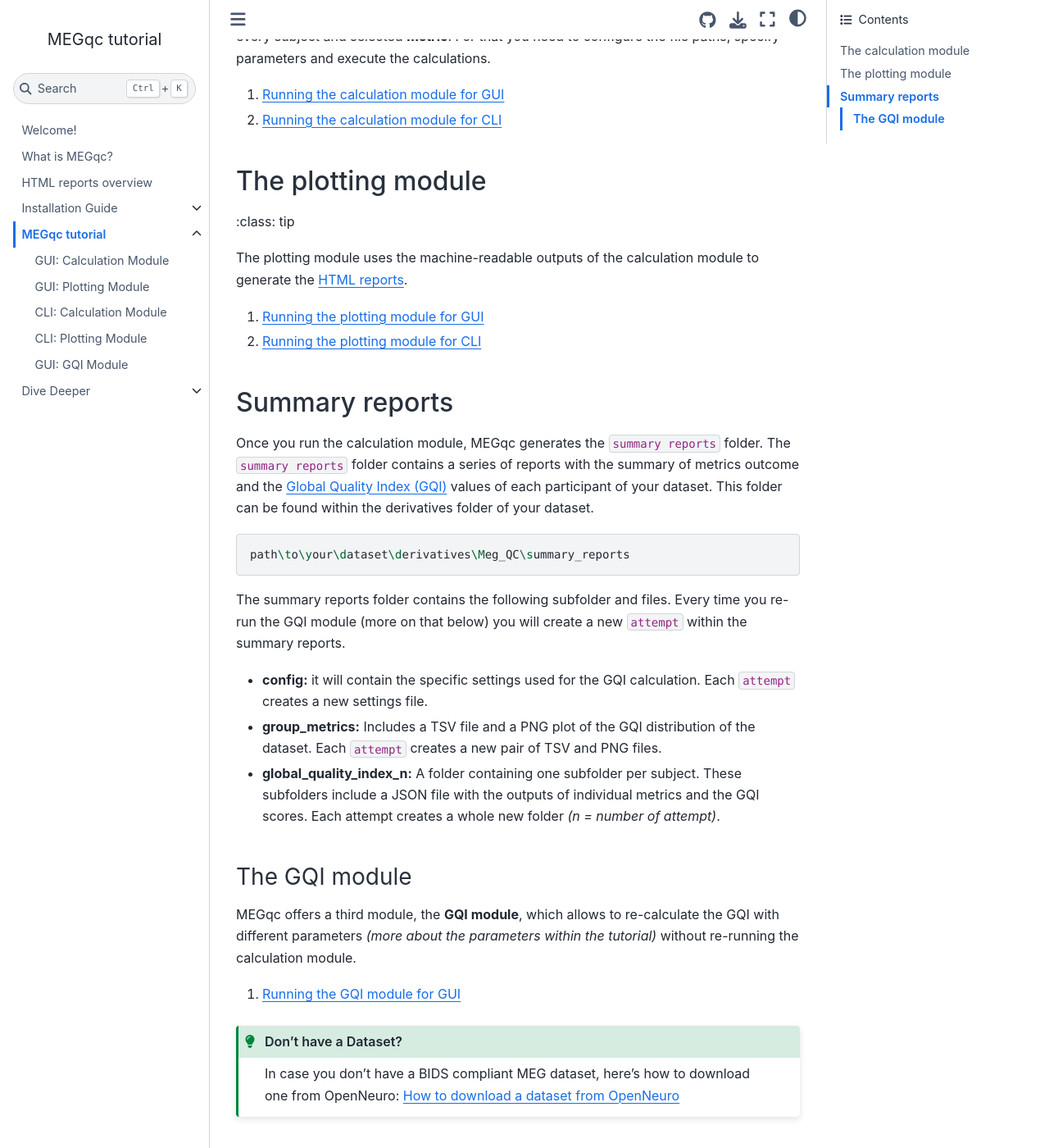
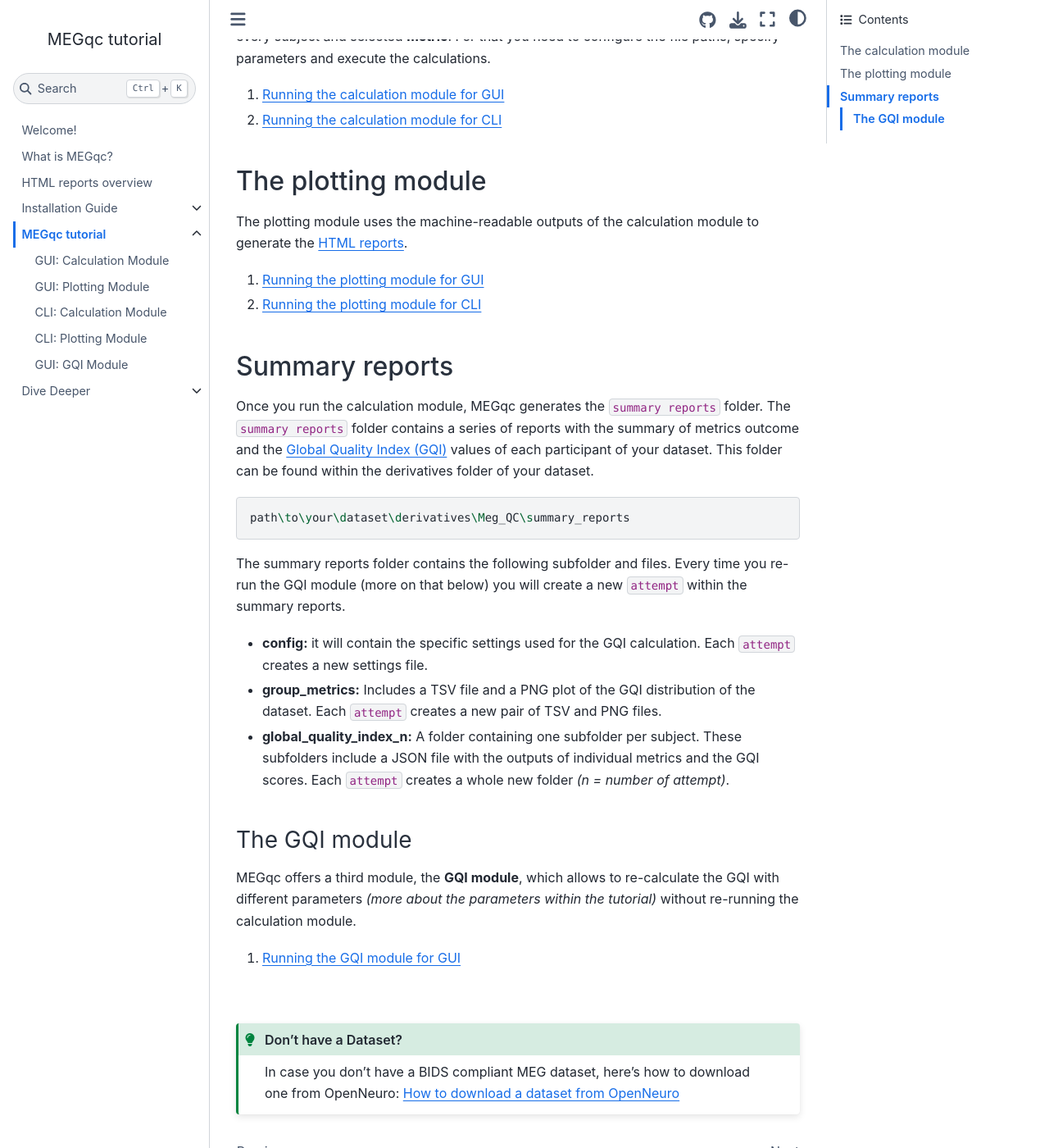
Before and after one commit to ANCPLabOldenburg/megqc_documentation, a Jupyter Book: the page built from book/tutorial.md, in a window 1280 px wide and 1400 px high, scrolled down 378 px. Shown: the whole window at 82% size. Built offline with Jupyter Book 1.0.4 settings and Sphinx 7.4.7 and the Sphinx Book theme 1.1.4, drawn with Linux system fonts in a browser that asks for light colours; pages that are not in the unit, such as notebooks, are missing from menus.

Commit message:
Update tutorial.md

````diff
--- a/book/tutorial.md
+++ b/book/tutorial.md
@@ -10,8 +10,6 @@
 2. [Running the calculation module for CLI](../tutorial/calc_cli)
 
 ## The plotting module
-:class: tip
-
 The plotting module uses the machine-readable outputs of the calculation module to generate the [HTML reports](./report).
 1. [Running the plotting module for GUI](../tutorial/plot_gui)
 2. [Running the plotting module for CLI](../tutorial/plot_cli)
@@ -26,13 +24,14 @@
 The summary reports folder contains the following subfolder and files. Every time you re-run the GQI module (more on that below) you will create a new `attempt` within the summary reports.
 * **config:** it will contain the specific settings used for the GQI calculation. Each `attempt` creates a new settings file.
 * **group_metrics:** Includes a TSV file and a PNG plot of the GQI distribution of the dataset. Each `attempt` creates a new pair of TSV and PNG files.
-* **global_quality_index_n:** A folder containing one subfolder per subject. These subfolders include a JSON file with the outputs of individual metrics and the GQI scores. Each attempt creates a whole new folder _(n = number of attempt)_.
+* **global_quality_index_n:** A folder containing one subfolder per subject. These subfolders include a JSON file with the outputs of individual metrics and the GQI scores. Each `attempt` creates a whole new folder _(n = number of attempt)_.
 
 
 ### The GQI module
 MEGqc offers a third module, the **GQI module**, which allows to re-calculate the GQI with different parameters *(more about the parameters within the tutorial)* without re-running the calculation module.
 1. [Running the GQI module for GUI](../tutorial/gqi_gui.md)
 
+<br>
 
 
 ```{admonition} Don't have a Dataset?
````
